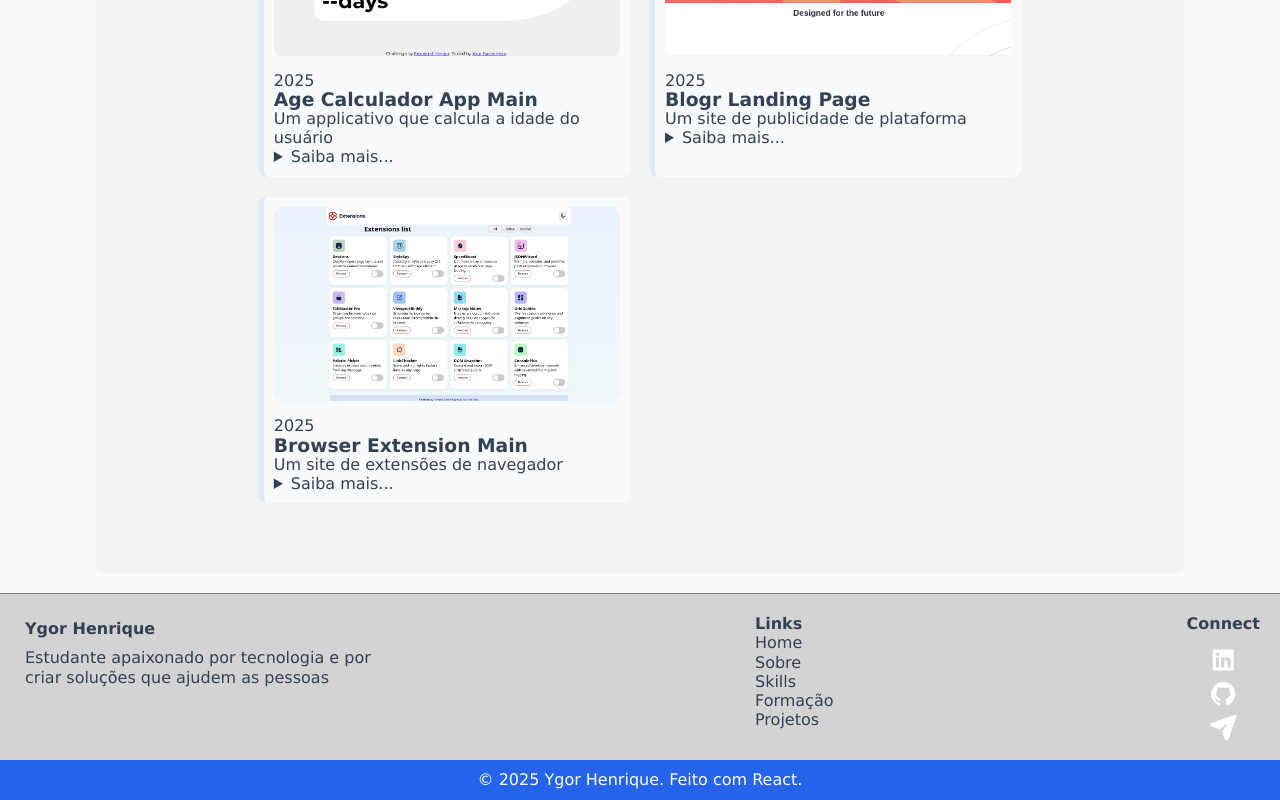
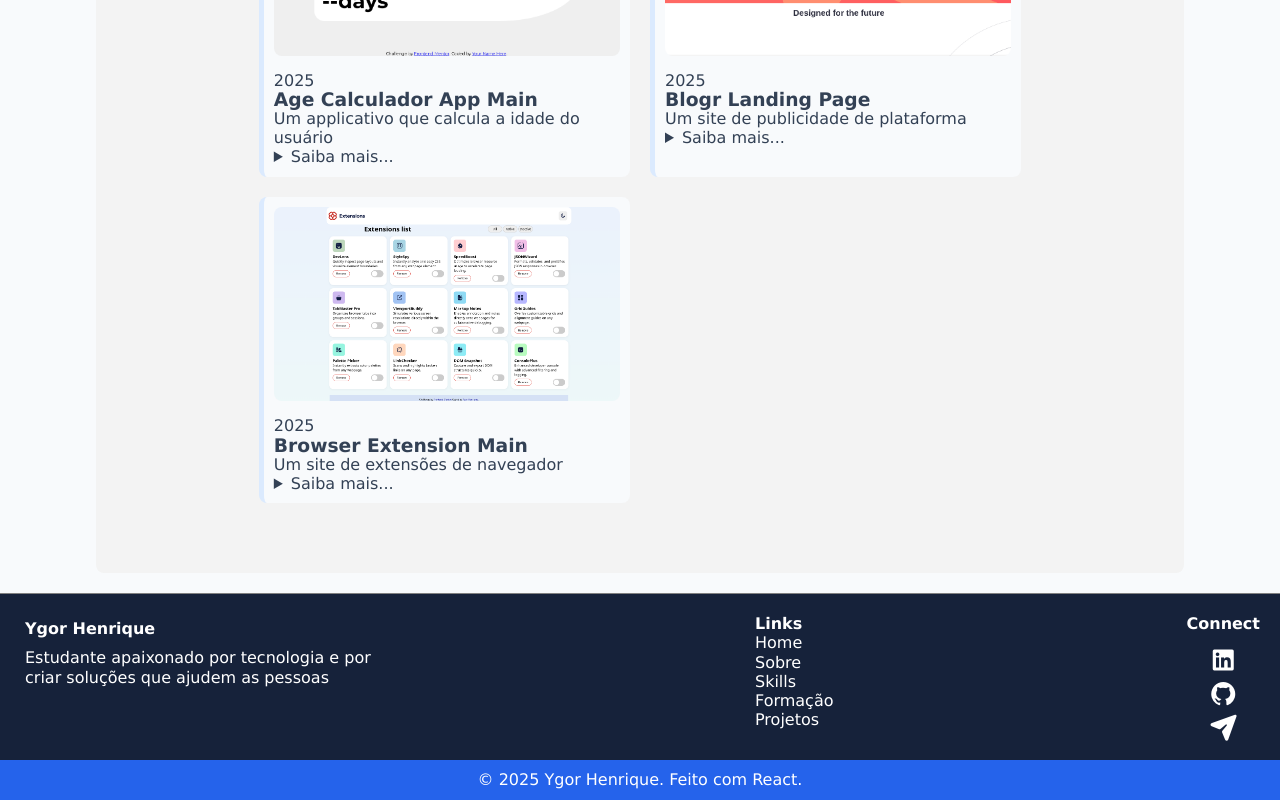
Before and after one commit to ygorhslima/ygor-hslima-portfolio, a React (Vite) app: page / in a window 1280 px wide. Shown: the part 3511-4311 px from the top of the page. Built offline with nearby package versions, Linux system fonts and the light colour scheme.

Commit message:
ajustando a harmonia de cores do footer

```diff
--- a/src/components/Footer/style/style.css
+++ b/src/components/Footer/style/style.css
@@ -1,6 +1,7 @@
 aside{
     border-top: 1px solid gray;
     background-color: var(--aside);
+    color: var(--texto-inverso);
     padding: 20px;
     display: flex;
     justify-content: space-between;
@@ -20,7 +21,7 @@ aside{
     .links{
         .link{
             a{
-                color: var(--texto);
+                color: var(--texto-inverso);
                 text-decoration: none;
             }
             a:hover{
--- a/src/globals.css
+++ b/src/globals.css
@@ -7,7 +7,7 @@
   --destaque-inverso: #dbeafe;
   --fundo-card: rgb(243, 243, 243);
   --header: rgba(255, 255, 250, 0.8);
-  --aside: lightgray;
+  --aside: #16223a;
 }
 
 .escuro {
@@ -20,7 +20,7 @@
   --fundo-card: #1e293b;
 
   --header: rgba(30, 41, 59, 0.8);
-  --aside: #16223a;
+  --aside:rgba(255, 255, 255, 0.789);
 }
 
 *{
@@ -98,7 +98,7 @@ article {
   margin-top: 15px;
 
   a {
-    color: white;
+    color: var(--texto-inverso);
     transition: 0.5s;
   }
   a:hover {
```
